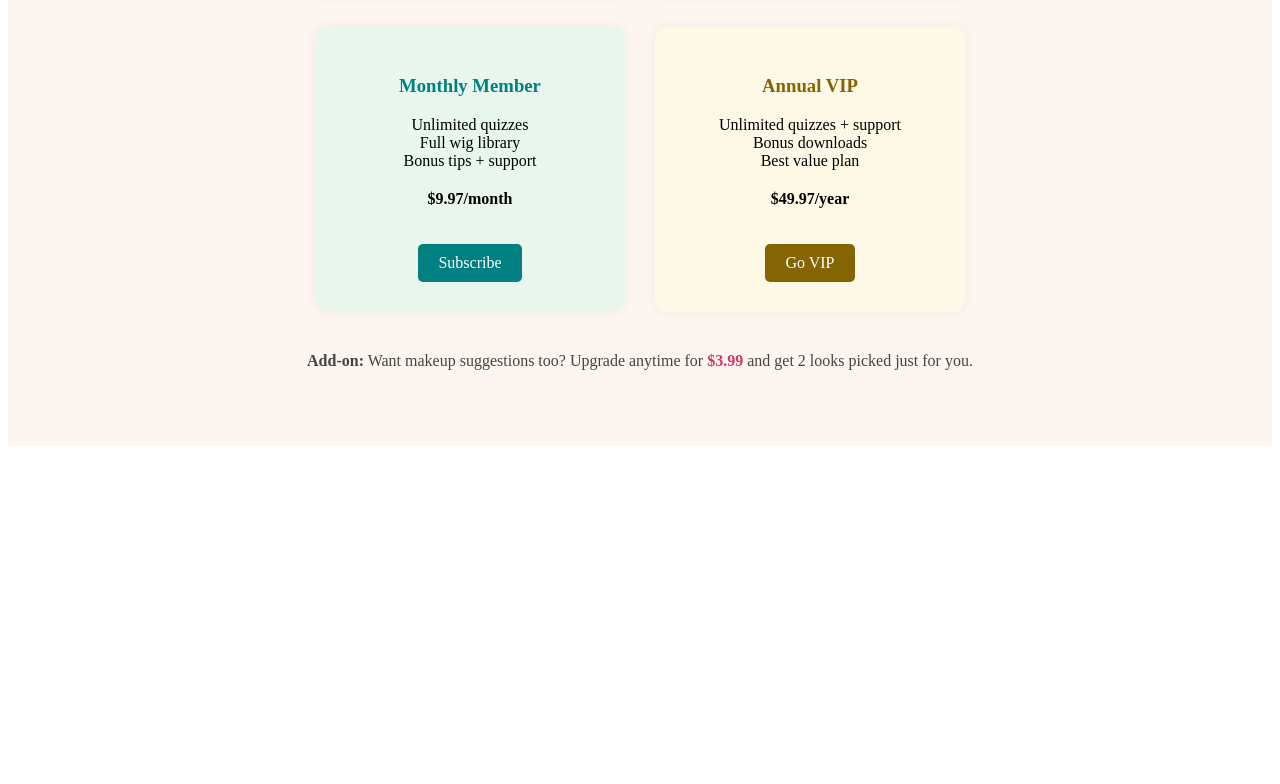
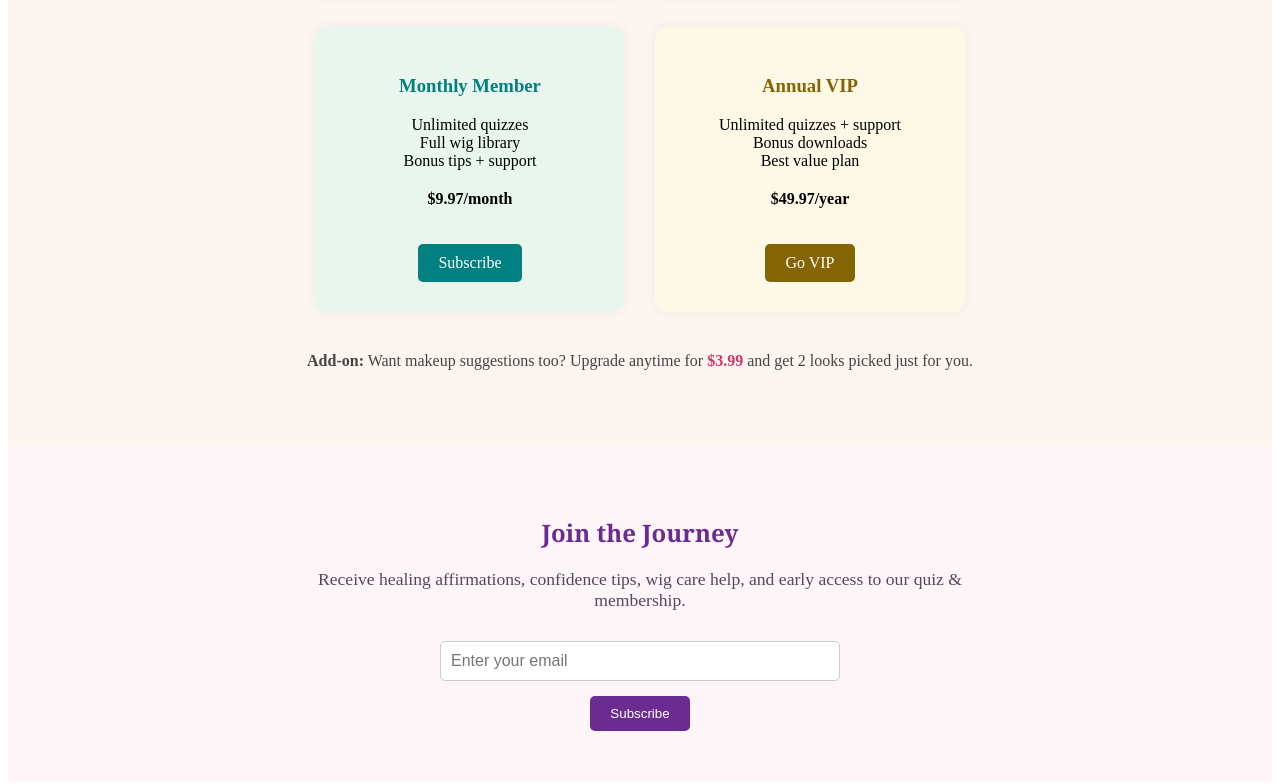
Before and after one commit to Bgopou65/WigSite, a plain HTML site: page index.html in a window 1280 px wide. Shown: the part 491-1275 px from the top of the page. Before the commit the page ends 945 px from the top, so only its background shows below. Drawn offline with Linux system fonts and the light colour scheme.

Commit message:
Update index.html

```diff
--- a/index.html
+++ b/index.html
@@ -44,6 +44,21 @@
     </p>
   </div>
 </section></div> <!-- This ends the last pricing plan -->
+<section style="background-color:#fdf5f8; padding: 50px 20px; text-align: center;">
+  <h2 style="color:#6b2c91; font-family: 'Georgia', serif;">Join the Journey</h2>
+  <p style="font-size: 1.1rem; color: #5c445c; max-width: 700px; margin: 0 auto 30px;">
+    Receive healing affirmations, confidence tips, wig care help, and early access to our quiz & membership.
+  </p>
+  <form action="#" method="POST" style="max-width: 400px; margin: 0 auto;">
+    <input type="email" placeholder="Enter your email" required
+           style="width: 100%; padding: 10px; font-size: 1rem; border-radius: 5px; border: 1px solid #ccc;">
+    <button type="submit"
+            style="margin-top: 15px; background-color:#6b2c91; color: #fff; padding: 10px 20px; border: none; border-radius: 5px;">
+      Subscribe
+    </button>
+  </form>
+</section>
+
 
 <!-- Tidio Chat Widget -->
 <script src="tidio-chat.js" async></script>
```
